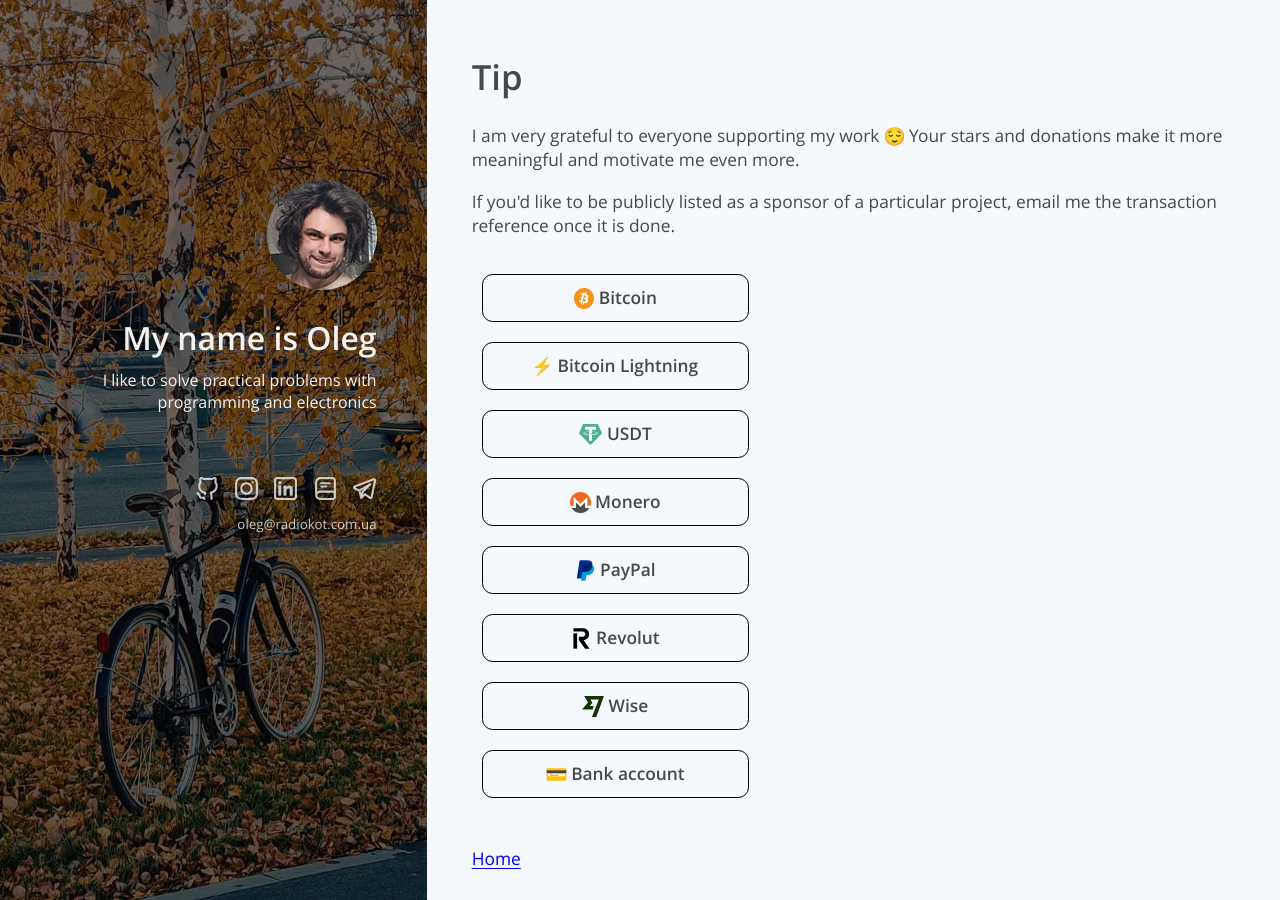
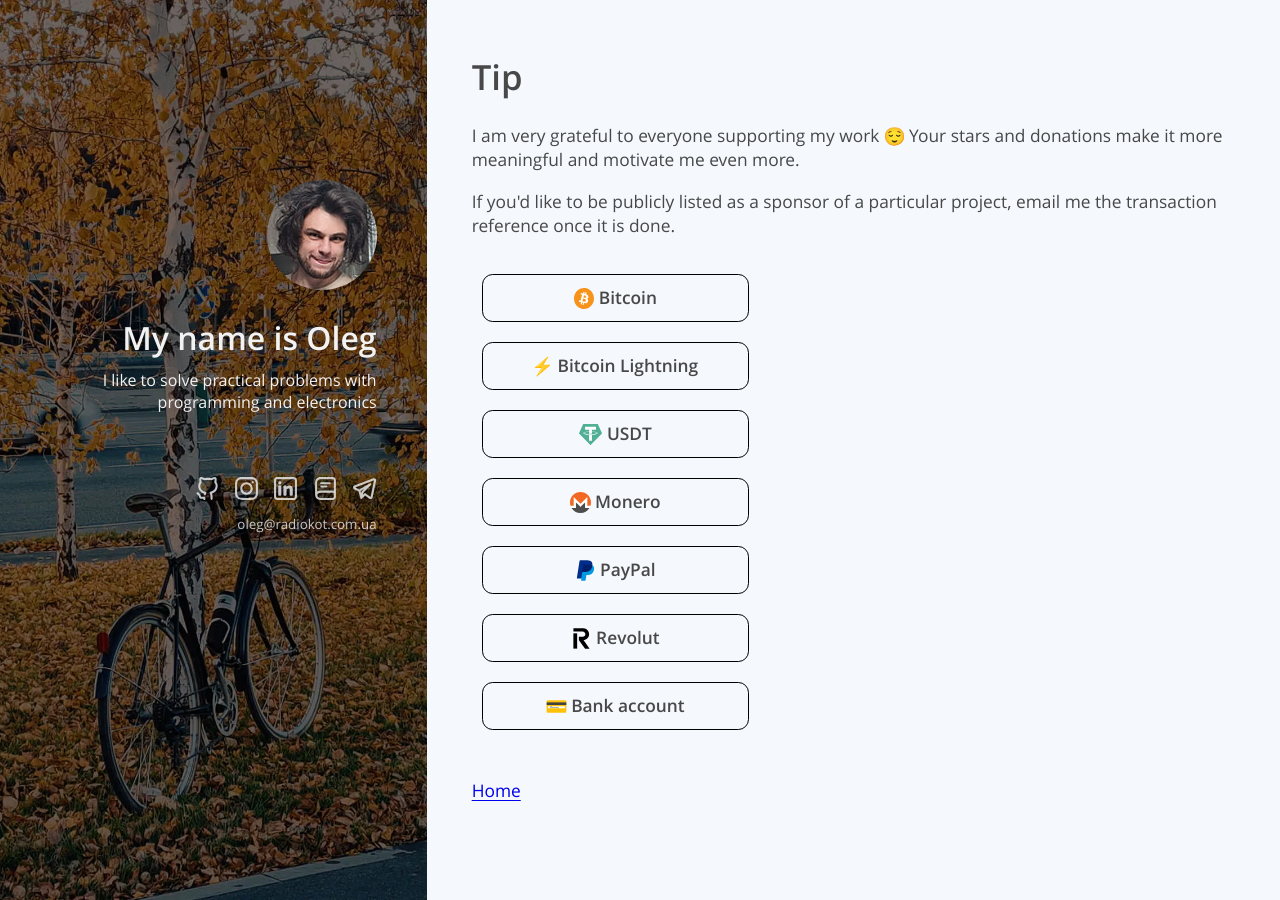
Before and after one commit to Radiokot/website, a Jekyll site: the page built from tip.html, in a window 1280 px wide and 900 px high, scrolled down 132 px. Built offline with Jekyll 4.4.1, drawn with Linux system fonts in a browser that asks for light colours.

Commit message:
Remove Wise tip method – not working

```diff
--- a/tip.html
+++ b/tip.html
@@ -187,17 +187,6 @@
             </div>
             <div class="collapsible">
                 <a class="button collapsible-opener" href="#">
-                    {% include emoji.html name = 'wise' actual = '' %} Wise</a>
-                <div class="collapsible-content">
-                    <p>
-                        Please, pay by my Wise username:
-                        <a href="https://wise.com/pay/me/olehk1282" target="_blank"
-                            rel="noreferrer">@olehk1282</a>
-                    </p>
-                </div>
-            </div>
-            <div class="collapsible">
-                <a class="button collapsible-opener" href="#">
                     {% include emoji.html name = 'card' actual = '💳' %} Bank account</a>
                 <div class="collapsible-content">
                     <p>
```
